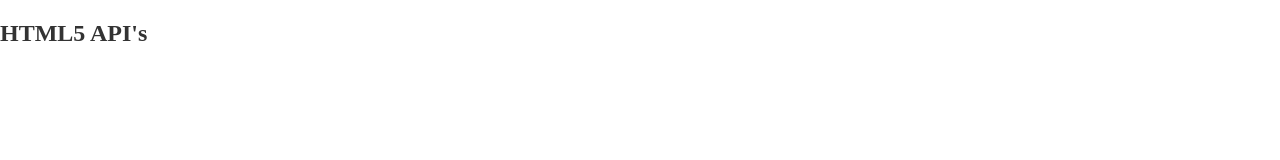
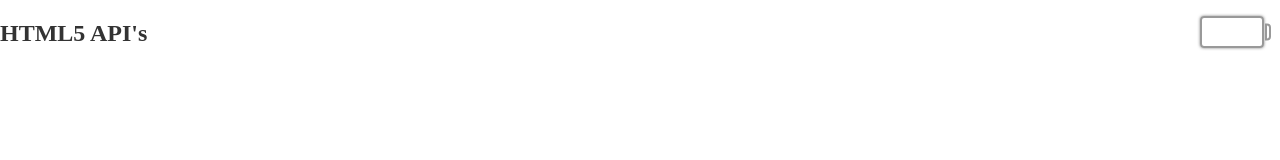
Before and after one commit to elgervb/html5api, an Angular app: page / in a window 1280 px wide. Shown: the top 160 px of the page. Built offline with nearby package versions, Linux system fonts and the light colour scheme.

Commit message:
#1 show battery percentage #1 fixed

```diff
--- a/package.json
+++ b/package.json
@@ -26,7 +26,7 @@
     "zone.js": "^0.8.14"
   },
   "devDependencies": {
-    "@angular/cli": "1.4.2",
+    "@angular/cli": "1.5.0",
     "@angular/compiler-cli": "^4.2.4",
     "@angular/language-service": "^4.2.4",
     "@types/jasmine": "~2.5.53",
--- a/src/app/app.component.html
+++ b/src/app/app.component.html
@@ -1,4 +1,6 @@
 
 <section>
   <h2>HTML5 API's</h2>
+
+  <evb-battery [horizontal]="true"></evb-battery>
 </section>
--- a/src/app/app.component.scss
+++ b/src/app/app.component.scss
@@ -0,0 +1,7 @@
+evb-battery {
+  position: absolute;
+  top: 1rem;
+  right: 1rem;
+  height: 2rem !important;
+  width: 4rem !important;
+}
--- a/src/app/app.module.ts
+++ b/src/app/app.module.ts
@@ -4,6 +4,8 @@ import { FormsModule } from '@angular/forms';
 import { BrowserModule } from '@angular/platform-browser';
 
 import { AppComponent } from './app.component';
+
+import { BatteryModule } from './html5-api/battery/battery.module';
 
 @NgModule({
   declarations: [
@@ -12,7 +14,8 @@ import { AppComponent } from './app.component';
   imports: [
     BrowserModule,
     CommonModule,
-    FormsModule
+    FormsModule,
+    BatteryModule
   ],
   providers: [],
   bootstrap: [AppComponent]
--- /dev/null
+++ b/src/app/html5-api/battery/battery.component.scss
@@ -0,0 +1,87 @@
+$battery-width: 100px !default;
+$battery-height: 250px !default;
+
+:host(.battery--charging) {
+
+  display: inline-block;
+  height: $battery-height;
+  width: $battery-width;
+
+  .battery__fill-meter::after {
+    animation: fill-meter-vertical 5s infinite linear;
+    background-color: rgba(0,0,0, .1);
+    content: " ";
+    height: 0;
+    left: 0;
+    position: absolute;
+    top: 0;
+    width: 100%;
+  }
+  .battery--horizontal .battery__fill-meter::after {
+    animation: fill-meter-horizontal 5s infinite linear;
+    height: 100%;
+    width: 0;
+  }
+}
+
+.battery {
+  border: 2px solid #999;
+  border-radius: 4px;
+  box-shadow: 0 0 3px rgba(0,0,0,.5);
+  position: relative;
+  height: 100%;
+  width: 100%;
+
+  &::before {
+    border: 2px solid #999;
+    border-radius: 0px 4px 4px 0px;
+    content: " ";
+    height: 10%;
+    left: 50%;
+    position: absolute;
+    top: -10px;
+    transform: translateX(-50%);
+    width: 60%;
+  }
+}
+
+.battery--horizontal {
+  &::before {
+    border-radius: 0px 4px 4px 0px;
+    height: 60%;
+    left: auto;
+    right: -.55rem;
+    top: 50%;
+    transform: translateY(-50%);
+    width: 10%;
+  }
+}
+
+.battery__fill-meter {
+  bottom: 0;
+  background-color: #27ae60;
+  height: 0;
+  position: absolute;
+  transition: all .3s ease-out 0s;
+  width: 100%;
+}
+
+.battery__fill-meter--medium {
+  background-color: #F4D03F;
+}
+
+.battery__fill-meter--low {
+    background-color: #EF4836;
+}
+
+
+
+@keyframes fill-meter-vertical {
+  0% {height: 100%;}
+  100% {height: 0}
+}
+
+@keyframes fill-meter-horizontal {
+  0% {width: 0%}
+  100% {width: 100%}
+}
--- /dev/null
+++ b/src/app/html5-api/battery/battery.component.ts
@@ -0,0 +1,35 @@
+import { Component, HostBinding, Input, OnInit } from '@angular/core';
+import { BatteryService } from './battery.service';
+import { Observable } from 'rxjs/Rx';
+
+@Component({
+  selector: 'evb-battery',
+  template: `
+    <div class="battery" [class.battery--horizontal]="horizontal">
+      <div class="battery__fill-meter"
+        [style.height.%]="horizontal ? 100 : level$|async"
+        [style.width.%]="!horizontal ? 100 : level$|async"
+        [class.battery__fill-meter--medium]="(level$|async) < 61"
+        [class.battery__fill-meter--low]="(level$|async) < 26">
+      </div>
+    </div>
+  `,
+  styleUrls: ['./battery.component.scss']
+})
+export class BatteryComponent implements OnInit {
+  @Input() horizontal = true;
+  @HostBinding('class.battery--charging') charging;
+
+  charging$: Observable<boolean>;
+  level$: Observable<number>;
+
+  constructor(private batteryService: BatteryService) { }
+
+  ngOnInit() {
+    this.charging$ = this.batteryService.charging$;
+    this.level$ = this.batteryService.level$;
+
+    this.charging$.subscribe(charge => this.charging = charge);
+  }
+
+}
--- /dev/null
+++ b/src/app/html5-api/battery/battery.service.ts
@@ -0,0 +1,47 @@
+import { Injectable } from '@angular/core';
+import { BehaviorSubject, Subject } from 'rxjs/Rx';
+import { Html5Api } from '../html5api';
+
+@Injectable()
+export class BatteryService implements Html5Api {
+
+  charging$ = new BehaviorSubject<boolean>(false);
+  level$ = new BehaviorSubject<number>(0);
+  chargingTime$ = new BehaviorSubject<number>(0);
+  dischargeTime$ = new BehaviorSubject<number>(0);
+  battery$ = new Subject<Battery>();
+
+  private battery: Battery;
+
+  constructor() {
+    const manager = (navigator as any).getBattery();
+    manager.then((battery: Battery) => {
+
+      this.battery = battery;
+      this.battery$.next(battery);
+
+      this.charging$.next(battery.charging);
+      this.level$.next(battery.level * 100);
+      this.chargingTime$.next(battery.chargingTime);
+      this.dischargeTime$.next(battery.dischargingTime);
+
+      battery.addEventListener('chargingchange', () => this.charging$.next(battery.charging));
+      battery.addEventListener('levelchange', () => this.level$.next(battery.level * 100));
+      battery.addEventListener('chargingtimechange', () => this.chargingTime$.next(battery.chargingTime));
+      battery.addEventListener('dischargingtimechange', () => this.dischargeTime$.next(battery.dischargingTime));
+    });
+  }
+
+  isSupported(): boolean {
+    return 'battery' in navigator;
+  }
+}
+
+export interface Battery {
+  charging: boolean;
+  level: number;
+  chargingTime: number;
+  dischargingTime: number;
+
+  addEventListener(event: string, callback: Function);
+}
--- /dev/null
+++ b/src/app/html5-api/html5api.ts
@@ -0,0 +1,3 @@
+export interface Html5Api {
+  isSupported(): boolean;
+}
--- a/src/index.html
+++ b/src/index.html
@@ -2,7 +2,7 @@
 <html lang="en">
 <head>
   <meta charset="utf-8">
-  <title>NgxComponents</title>
+  <title>HTML5 API's</title>
   <base href="/">
 
   <meta name="viewport" content="width=device-width, initial-scale=1">
```
Also changed, not shown: src/app/html5-api/battery/battery.module.ts (added, +21 -0 lines), 1 other file (tests, documents, lock files or other folders).
